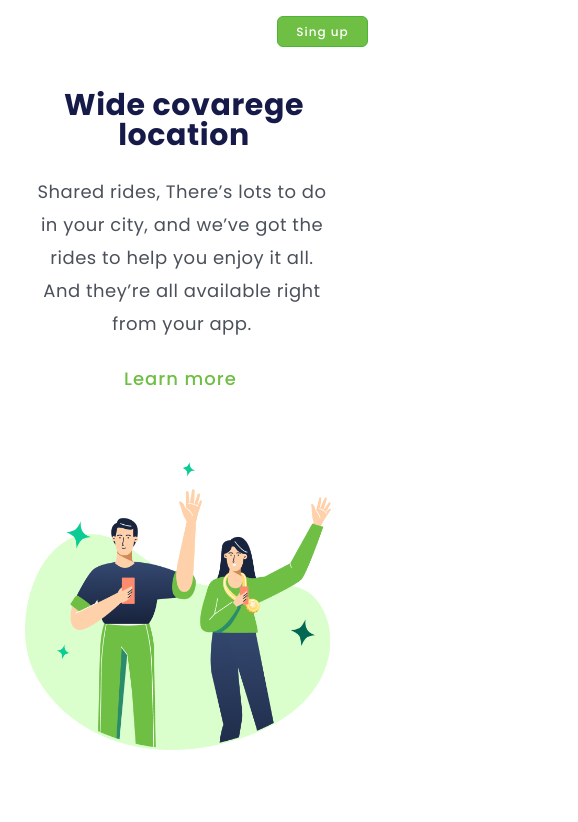
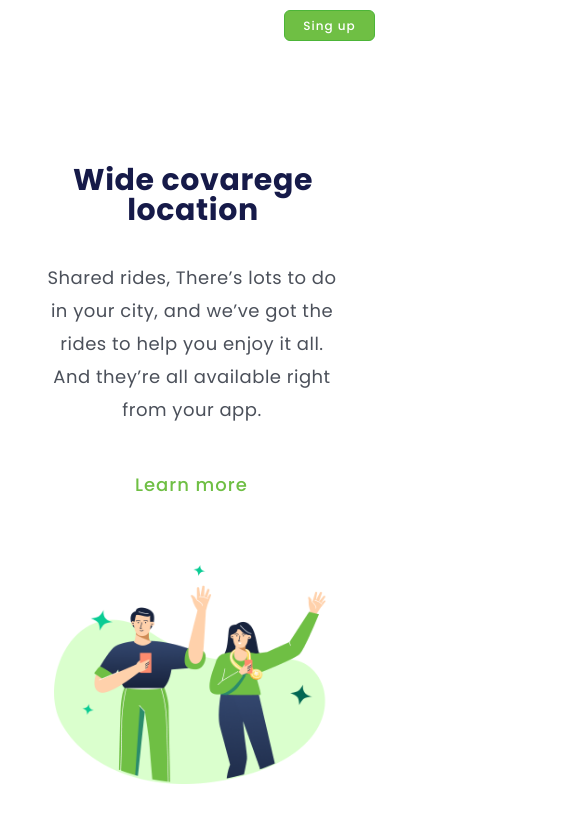
Before and after one commit to enilsonac7/Desafio-Responsivo1, a plain HTML site: page index.html in a window 390 px wide. Shown: the whole page, 578 px wide, since content can reach past the window. Drawn offline with Linux system fonts and the light colour scheme.

Commit message:
Desafio responsivo1

```diff
--- a/index.html
+++ b/index.html
@@ -19,9 +19,9 @@
         <button class="button1"> Sing up </button>
 </hearder>
     <main>
-
+        <div>
          <img src="./img/(Positive) Congratulation You get 40 point for your ride.png" alt="wide" />
-
+        </div>
 
         <section>
          <h1> Wide covarege location </h1>
--- a/styles.css
+++ b/styles.css
@@ -80,28 +80,37 @@
         .link-header {
                 display:none;
         }
-}
+
 
         .button1 {
                 width: 91px;
                 height: 31px;
-                margin: 16px 0 0 235px;
+                margin: 10px 0 0 242px;
                 font-size: 12px;
                 line-height: 18px;
                 letter-spacing: 1px;
 }
 
         img {
-                width: 312px;
-                height: 288px;
-                margin: 415px 0 0 25px;
+
+                width: 277px;
+                height: 219px;
+                margin: 524px 0 0 54px;
+                position:absolute;
+
+        }
+
+        section {
                 position:relative;
-}
+                width: 305px;
+                height: 300px;
+                margin-top:95px;
+        }
 
         h1 {
-                width: 278px;
-                height: 60px;
-                margin: -685px 0 0 -40px;
+                width: 256px;
+                height: 50px;
+                margin: 29px 0 0 -20px;
                 font-size: 30px;
                 line-height: 30px;
                 letter-spacing: 0.6px;
@@ -110,9 +119,9 @@
 }
 
         p {
-                width: 304px;
+                width: 290px;
                 height: 165px;
-                margin: -600px 0 0 -55px;
+                margin: 125px 0 0 -38px;
                 font-size: 18px;
                 line-height: 33px;
                 letter-spacing: 0.5px;
@@ -121,6 +130,7 @@
 }
 
         .more {
-                margin: -410px 0 0 39px;
+                margin: 335px 0 0 50px;
                 position: absolute;
 }
+}
```
